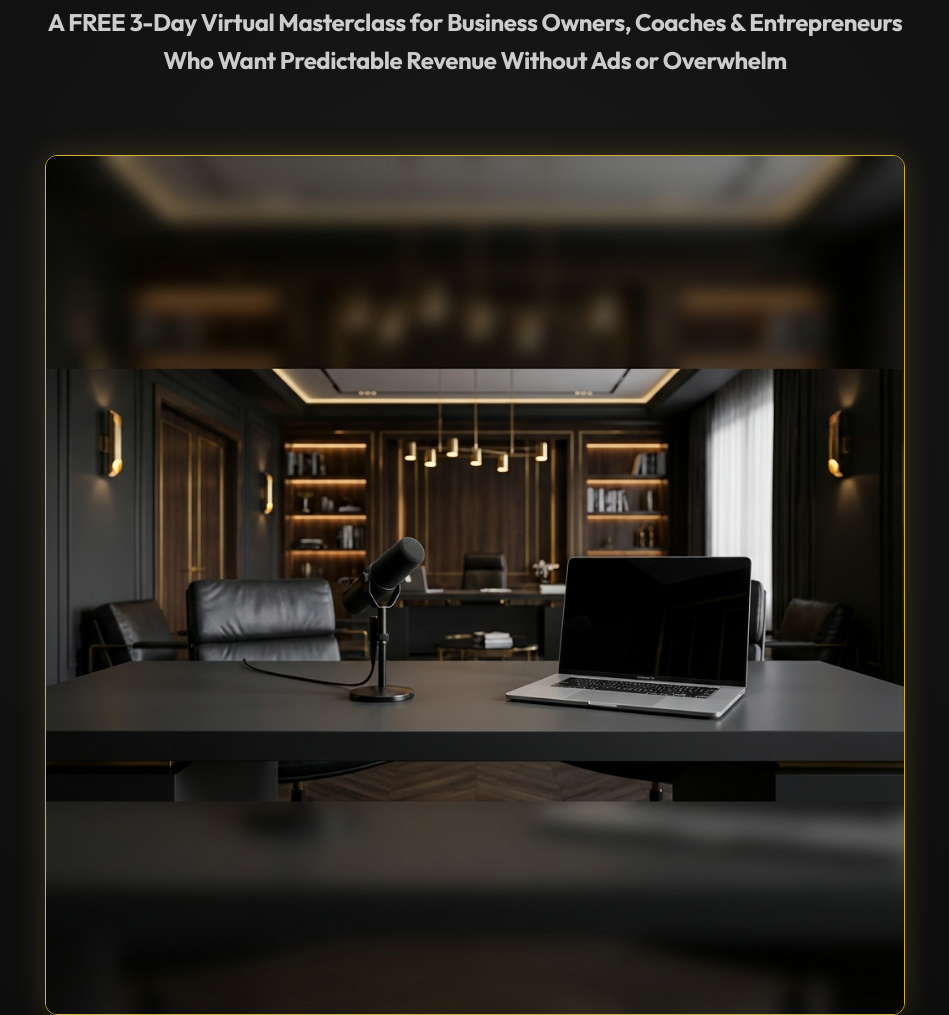
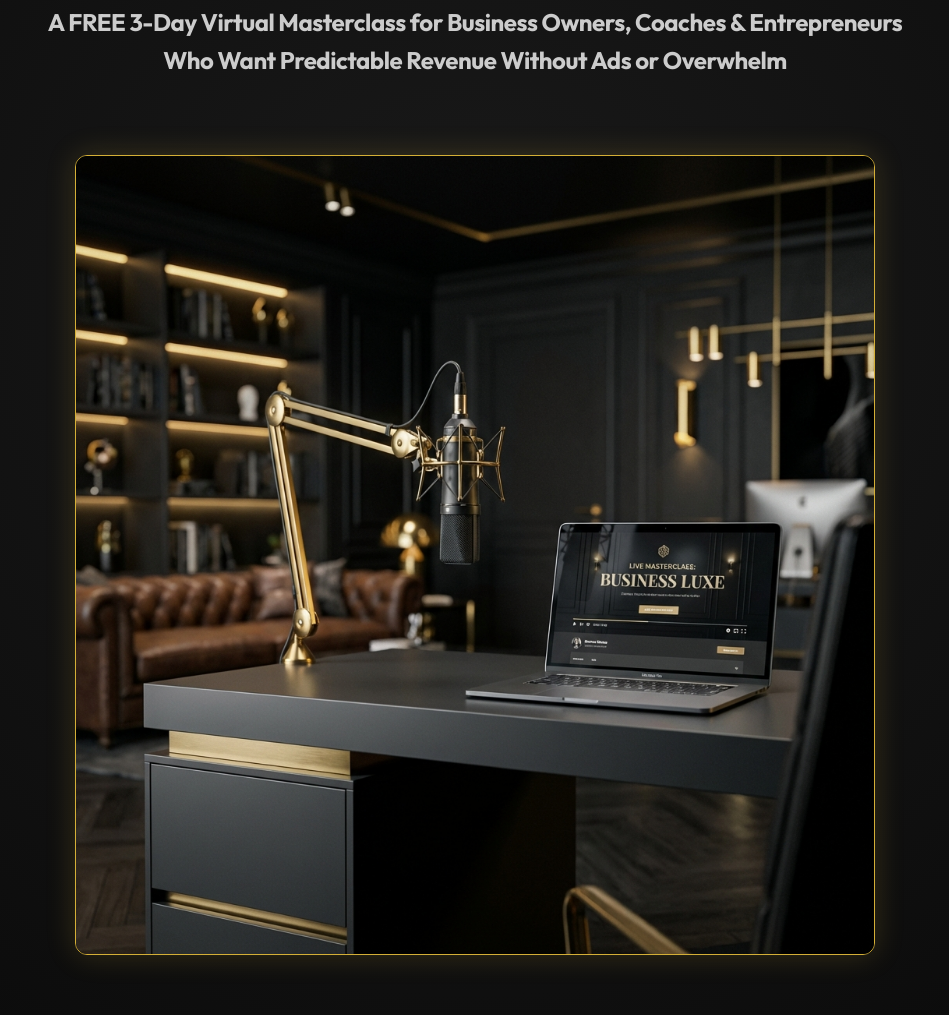
Before and after one commit to Tofunmi2003/virtual-event-masterclass, a website: page index.html in a window 1280 px wide. Shown: the part 425-1440 px from the top of the page, without its empty margins (165-1114 px from the left). Drawn offline with Linux system fonts and the light colour scheme.

Commit message:
Revert hero image to original version

```diff
--- a/index.html
+++ b/index.html
@@ -23,8 +23,8 @@
             <h2 style="color: #ccc; margin-top: 20px;">A FREE 3-Day Virtual Masterclass for Business Owners, Coaches &
                 Entrepreneurs Who Want Predictable Revenue Without Ads or Overwhelm</h2>
             <br>
-            <img src="images/hero-image-wide.png" alt="Virtual Event Masterclass Studio"
-                style="width: 100%; max-width: 900px; border-radius: 12px; margin-top: 10px; box-shadow: 0 0 30px rgba(212, 175, 55, 0.2); border: 1px solid var(--gold-primary);">
+            <img src="images/hero-image.png" alt="Virtual Event Masterclass Studio"
+                style="width: 100%; max-width: 800px; border-radius: 12px; margin-top: 10px; box-shadow: 0 0 30px rgba(212, 175, 55, 0.2); border: 1px solid var(--gold-primary);">
         </div>
     </header>
 
```
